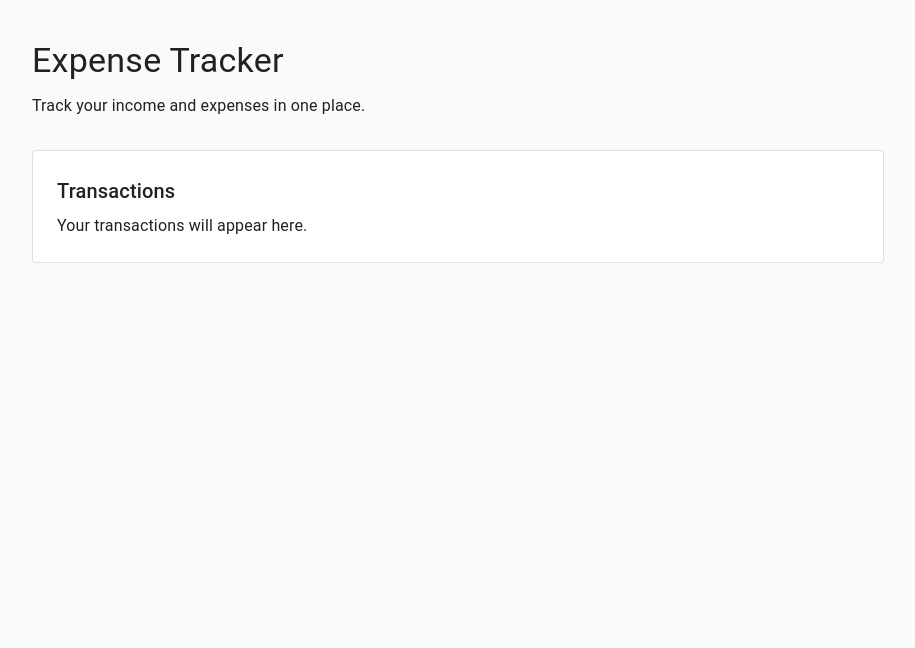
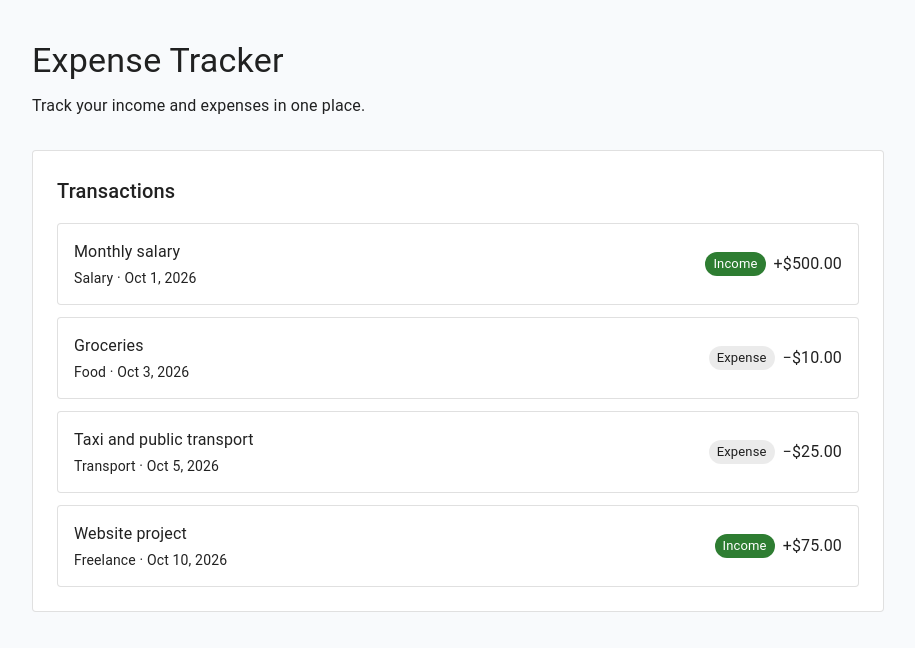
Before and after one commit to yanakarpovych/react-typescript-redux-toolkit-tanstack-query-material-ui, a React (Vite) app: page / in a window 1280 px wide. Shown: the top 648 px of the page, without its empty margins (182-1097 px from the left). Built offline with nearby package versions, Linux system fonts and the light colour scheme.

Commit message:
feat: display transaction list

```diff
--- a/src/App.tsx
+++ b/src/App.tsx
@@ -1,4 +1,6 @@
 import { Box, Container, Paper, Typography } from "@mui/material";
+import TransactionList from "./components/TransactionList";
+import { transactions } from "./data/transactions";
 
 function App() {
   return (
@@ -12,14 +14,12 @@ function App() {
           Track your income and expenses in one place.
         </Typography>
 
-        <Paper elevation={0} variant="outlined" sx={{ p: 3 }}>
-          <Typography variant="h6" component="h2" gutterBottom>
+        <Paper variant="outlined" sx={{ p: 3 }}>
+          <Typography variant="h6" component="h2" sx={{ mb: 2 }}>
             Transactions
           </Typography>
 
-          <Typography color="text.secondary">
-            Your transactions will appear here.
-          </Typography>
+          <TransactionList transactions={transactions} />
         </Paper>
       </Box>
     </Container>
--- /dev/null
+++ b/src/components/TransactionList.tsx
@@ -0,0 +1,78 @@
+import { Box, Chip, Paper, Stack, Typography } from "@mui/material";
+import type { Transaction } from "../types/transaction";
+
+interface TransactionListProps {
+  transactions: Transaction[];
+}
+
+const currencyFormatter = new Intl.NumberFormat("en-US", {
+  style: "currency",
+  currency: "USD",
+});
+
+const dateFormatter = new Intl.DateTimeFormat("en-US", {
+  day: "numeric",
+  month: "short",
+  year: "numeric",
+});
+
+function TransactionList({ transactions }: TransactionListProps) {
+  if (transactions.length === 0) {
+    return (
+      <Paper variant="outlined" sx={{ p: 3 }}>
+        <Typography color="text.secondary">No transactions yet.</Typography>
+      </Paper>
+    );
+  }
+
+  return (
+    <Stack spacing={1.5}>
+      {transactions.map((transaction) => (
+        <Paper key={transaction.id} variant="outlined" sx={{ p: 2 }}>
+          <Box
+            sx={{
+              display: "flex",
+              flexDirection: { xs: "column", sm: "row" },
+              alignItems: { xs: "flex-start", sm: "center" },
+              justifyContent: "space-between",
+              gap: 1,
+            }}
+          >
+            <Stack spacing={0.5}>
+              <Typography fontWeight={600}>
+                {transaction.description}
+              </Typography>
+
+              <Typography variant="body2" color="text.secondary">
+                {transaction.category} ·{" "}
+                {dateFormatter.format(new Date(`${transaction.date}T12:00:00`))}
+              </Typography>
+            </Stack>
+
+            <Stack direction="row" spacing={1} alignItems="center">
+              <Chip
+                size="small"
+                label={transaction.type === "income" ? "Income" : "Expense"}
+                color={transaction.type === "income" ? "success" : "default"}
+              />
+
+              <Typography
+                fontWeight={600}
+                color={
+                  transaction.type === "income"
+                    ? "success.main"
+                    : "text.primary"
+                }
+              >
+                {transaction.type === "income" ? "+" : "−"}
+                {currencyFormatter.format(transaction.amount)}
+              </Typography>
+            </Stack>
+          </Box>
+        </Paper>
+      ))}
+    </Stack>
+  );
+}
+
+export default TransactionList;
--- /dev/null
+++ b/src/data/transactions.ts
@@ -0,0 +1,36 @@
+import type { Transaction } from "../types/transaction";
+
+export const transactions: Transaction[] = [
+  {
+    id: "1",
+    amount: 500,
+    type: "income",
+    category: "Salary",
+    date: "2026-10-01",
+    description: "Monthly salary",
+  },
+  {
+    id: "2",
+    amount: 10,
+    type: "expense",
+    category: "Food",
+    date: "2026-10-03",
+    description: "Groceries",
+  },
+  {
+    id: "3",
+    amount: 25,
+    type: "expense",
+    category: "Transport",
+    date: "2026-10-05",
+    description: "Taxi and public transport",
+  },
+  {
+    id: "4",
+    amount: 75,
+    type: "income",
+    category: "Freelance",
+    date: "2026-10-10",
+    description: "Website project",
+  },
+];
```
